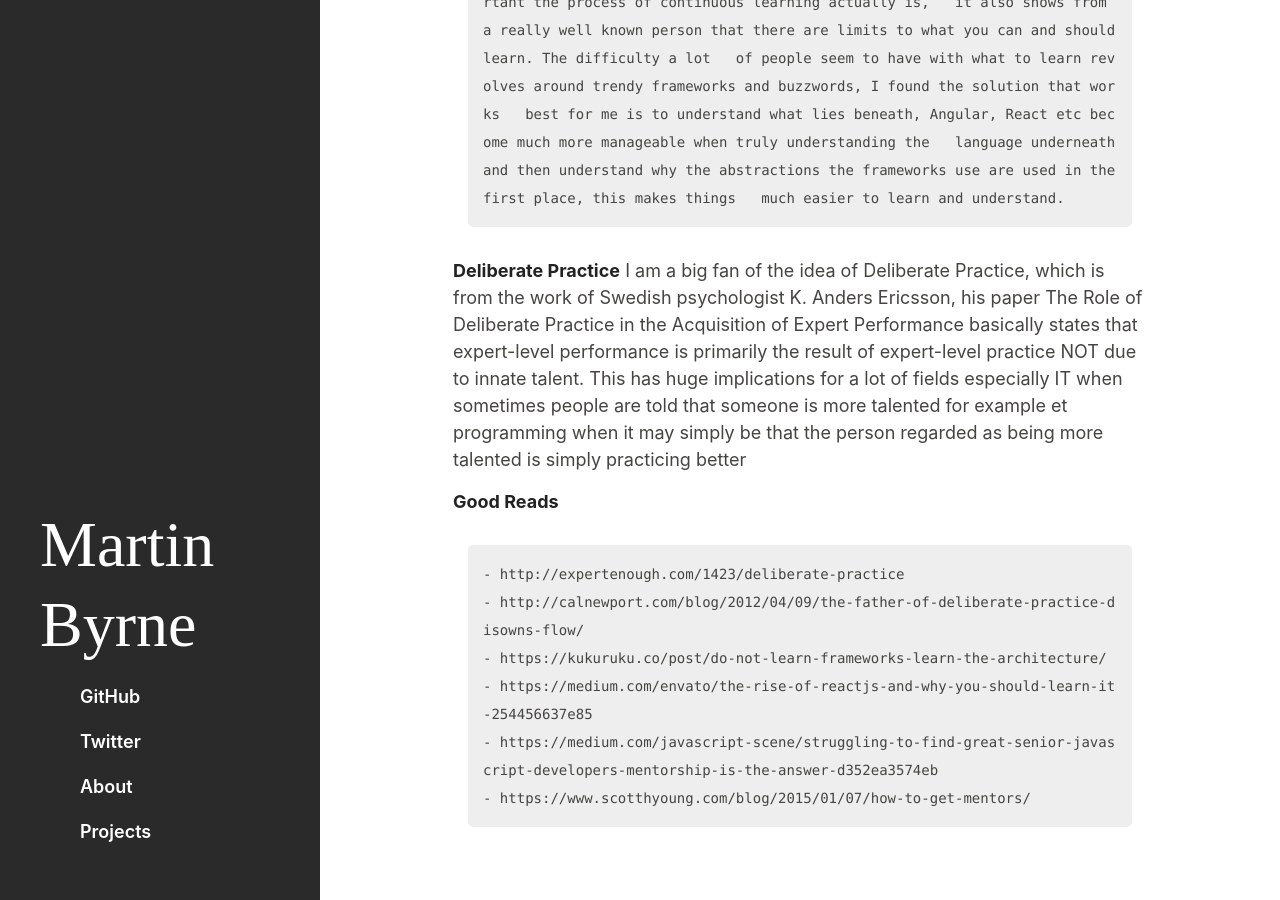
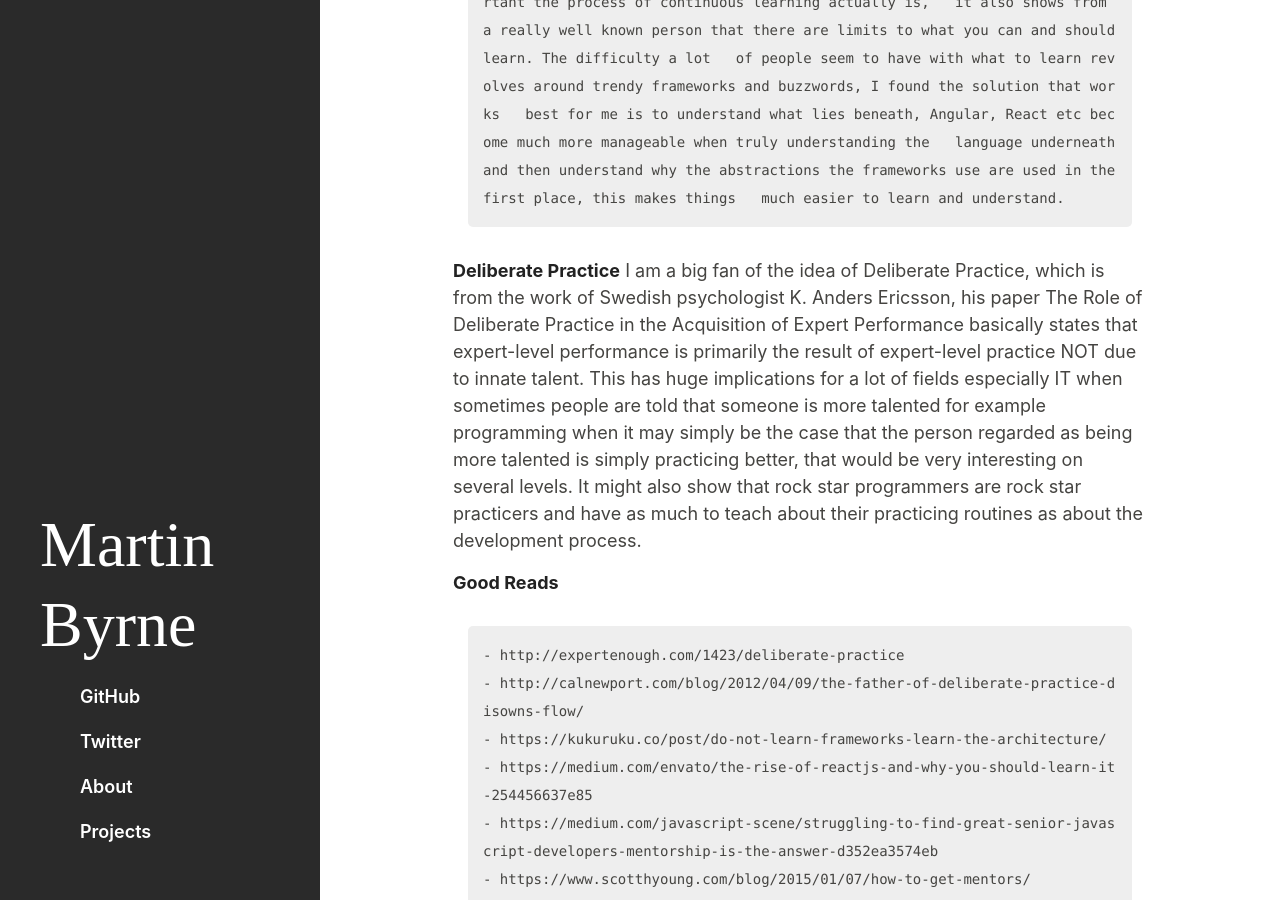
Before and after one commit to marb61a/marb61a.github.io, a Jekyll site: the page built from _posts/2017-10-30-how-and-what-to-learn.md, in a window 1280 px wide and 900 px high, scrolled down 373 px. Built offline with Jekyll 4.4.1, drawn with Linux system fonts in a browser that asks for light colours.

Commit message:
Update 2017-10-30-how-and-what-to-learn.md

```diff
--- a/_posts/2017-10-30-how-and-what-to-learn.md
+++ b/_posts/2017-10-30-how-and-what-to-learn.md
@@ -21,8 +21,10 @@ date: 2017-10-30
   I am a big fan of the idea of Deliberate Practice, which is from the work of Swedish psychologist K. Anders Ericsson, his
   paper The Role of Deliberate Practice in the Acquisition of Expert Performance basically states that expert-level
   performance is primarily the result of expert-level practice NOT due to innate talent. This has huge implications for a lot
-  of fields especially IT when sometimes people are told that someone is more talented for example et programming when it may
-  simply be that the person regarded as being more talented is simply practicing better
+  of fields especially IT when sometimes people are told that someone is more talented for example programming when it may
+  simply be the case that the person regarded as being more talented is simply practicing better, that would be very
+  interesting on several levels. It might also show that rock star programmers are rock star practicers and have as much to
+  teach about their practicing routines as about the development process.
 
 
 **Good Reads**
```
